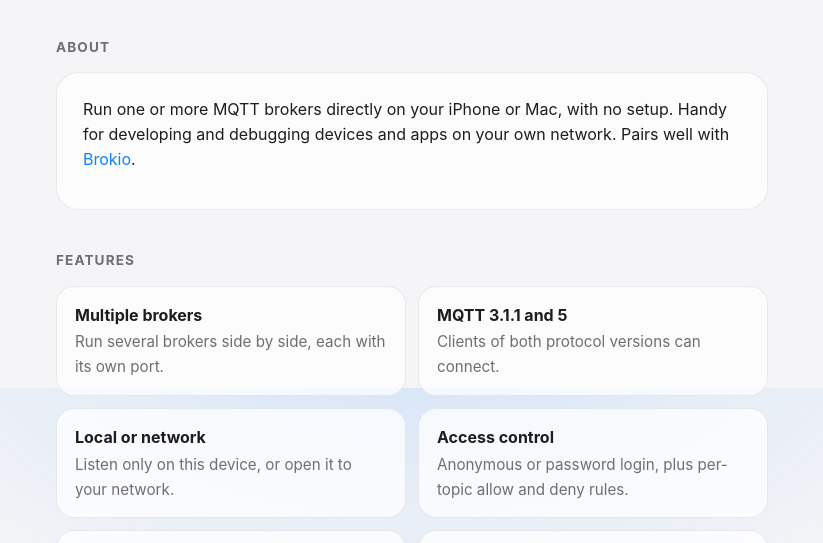
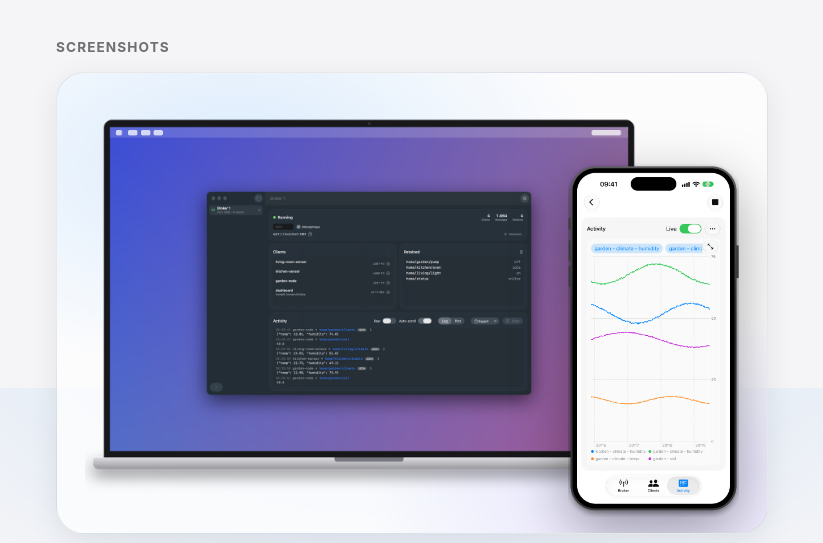
Before and after one commit to voelkerb/apps, a plain HTML site: page brokon/index.html in a window 1280 px wide. Shown: the part 412-955 px from the top of the page, without its empty margins (228-1051 px from the left). Drawn offline with Linux system fonts and the light colour scheme.

Commit message:
Brokon page: device-framed screenshots

```diff
--- a/brokon/index.html
+++ b/brokon/index.html
@@ -16,6 +16,12 @@
       <img src="icon.png" alt="Brokon app icon">
       <h1>Brokon</h1>
       <p>A native MQTT broker for your iPhone and Mac. Start, stop and manage local brokers.</p>
+    </div>
+
+    <h2>Screenshots</h2>
+    <div class="stage">
+      <img class="dev-mac" src="img/mac-frame.png" alt="Brokon on Mac showing running broker, clients, retained messages and live activity" loading="lazy">
+      <img class="dev-iphone" src="img/iphone-frame.png" alt="Brokon on iPhone showing a live plot of MQTT values" loading="lazy">
     </div>
 
     <h2>About</h2>
```
Also changed, not shown: brokon/img/iphone-frame.png (added), brokon/img/mac-frame.png (added).
